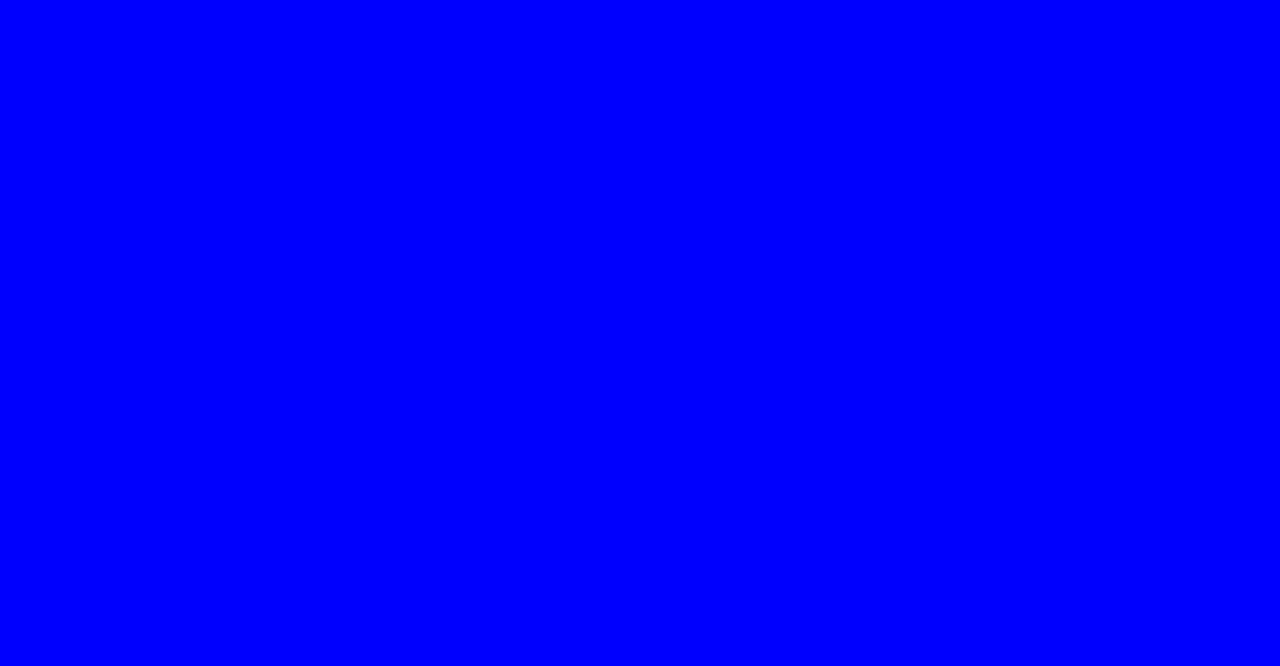
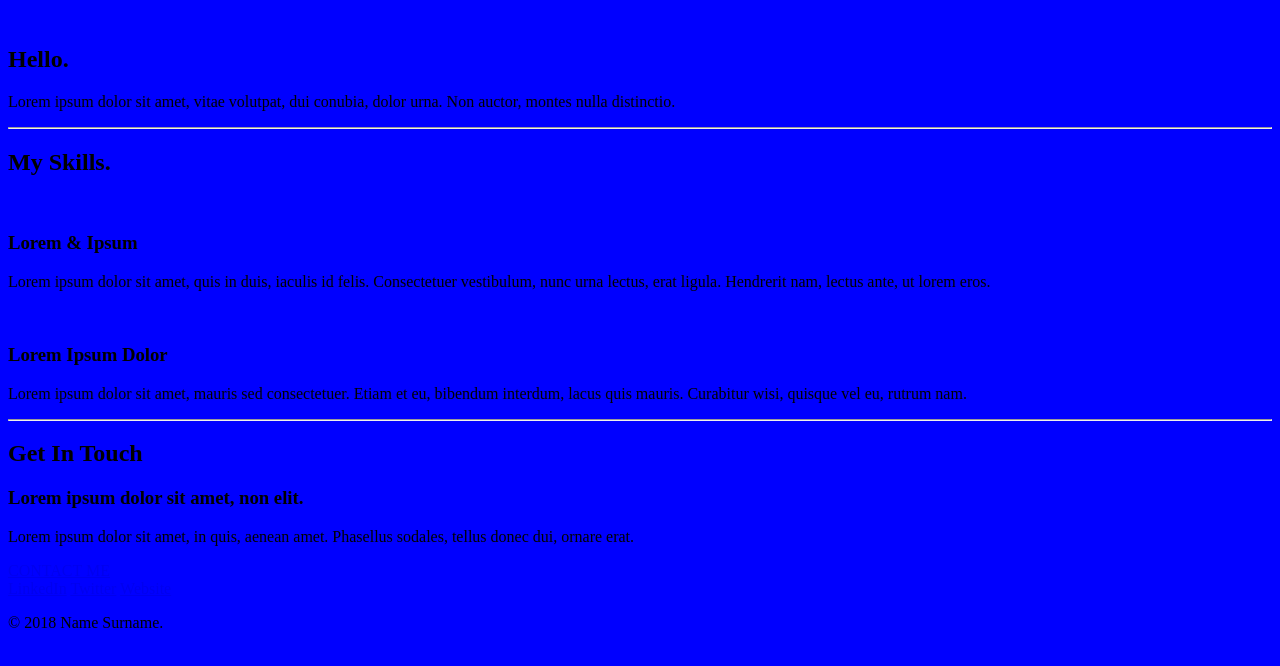
Before and after one commit to zhianli/WebDevelopment, a plain HTML site: page cssMySite/index.html in a window 1280 px wide. Drawn offline with Linux system fonts and the light colour scheme.

Commit message:
added content

```diff
--- a/cssMySite/index.html
+++ b/cssMySite/index.html
@@ -7,6 +7,41 @@
         <link rel="icon" href="favicon.ico">
     </head>
     <body>
+        <div class="middle-container">
+            <div class="profile">
+              <img src="" alt="">
+              <h2>Hello.</h2>
+              <p>Lorem ipsum dolor sit amet, vitae volutpat, dui conubia, dolor urna. Non auctor, montes nulla distinctio.</p>
+            </div>
+            <hr>
+            <div class="skills">
+              <h2>My Skills.</h2>
+              <div class="skill-row">
+                <img class="" src="" alt="">
+                <h3>Lorem & Ipsum</h3>
+                <p>Lorem ipsum dolor sit amet, quis in duis, iaculis id felis. Consectetuer vestibulum, nunc urna lectus, erat ligula. Hendrerit nam, lectus ante, ut lorem eros.</p>
+              </div>
+              <div class="skill-row">
+                <img class="" src="" alt="">
+                <h3>Lorem Ipsum Dolor</h3>
+                <p>Lorem ipsum dolor sit amet, mauris sed consectetuer. Etiam et eu, bibendum interdum, lacus quis mauris. Curabitur wisi, quisque vel eu, rutrum nam.</p>
+              </div>
+            </div>
+            <hr>
+            <div class="contact-me">
+              <h2>Get In Touch</h2>
+              <h3>Lorem ipsum dolor sit amet, non elit.</h3>
+              <p>Lorem ipsum dolor sit amet, in quis, aenean amet. Phasellus sodales, tellus donec dui, ornare erat.</p>
+              <a class="btn" href="mailto:name@email.com">CONTACT ME</a>
+            </div>
+          </div>
 
+
+          <div class="bottom-container">
+            <a class="footer-link" href="https://www.linkedin.com/">LinkedIn</a>
+            <a class="footer-link" href="https://twitter.com/">Twitter</a>
+            <a class="footer-link" href="https://www.appbrewery.co/">Website</a>
+            <p>© 2018 Name Surname.</p>
+          </div>
     </body>
 </html>
```
